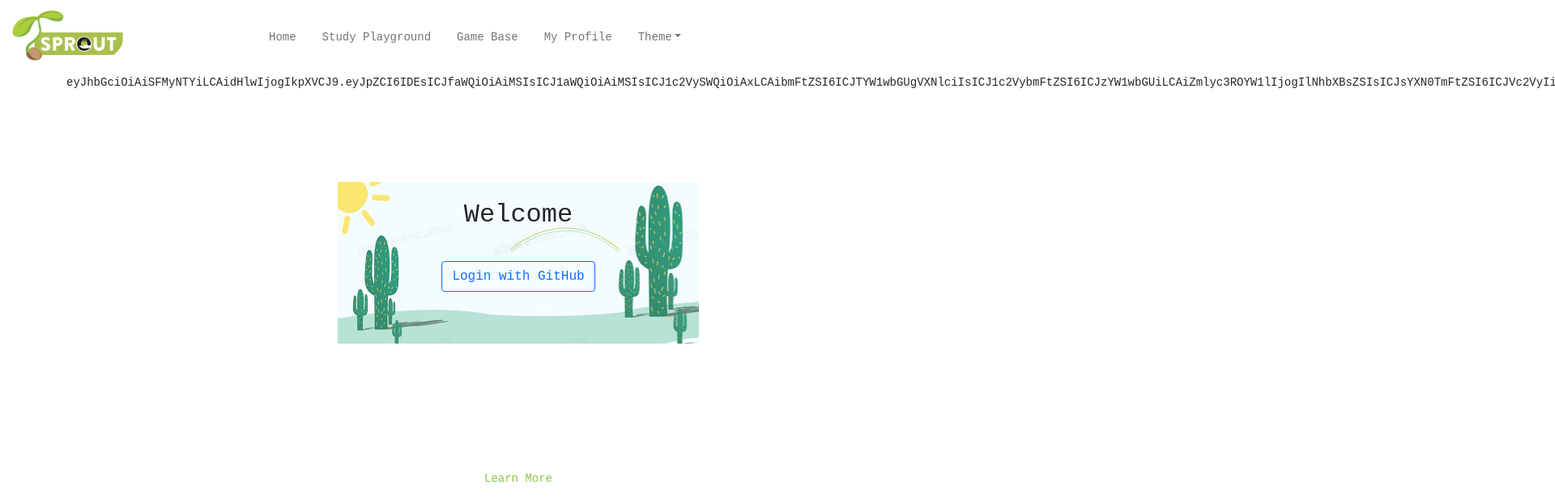
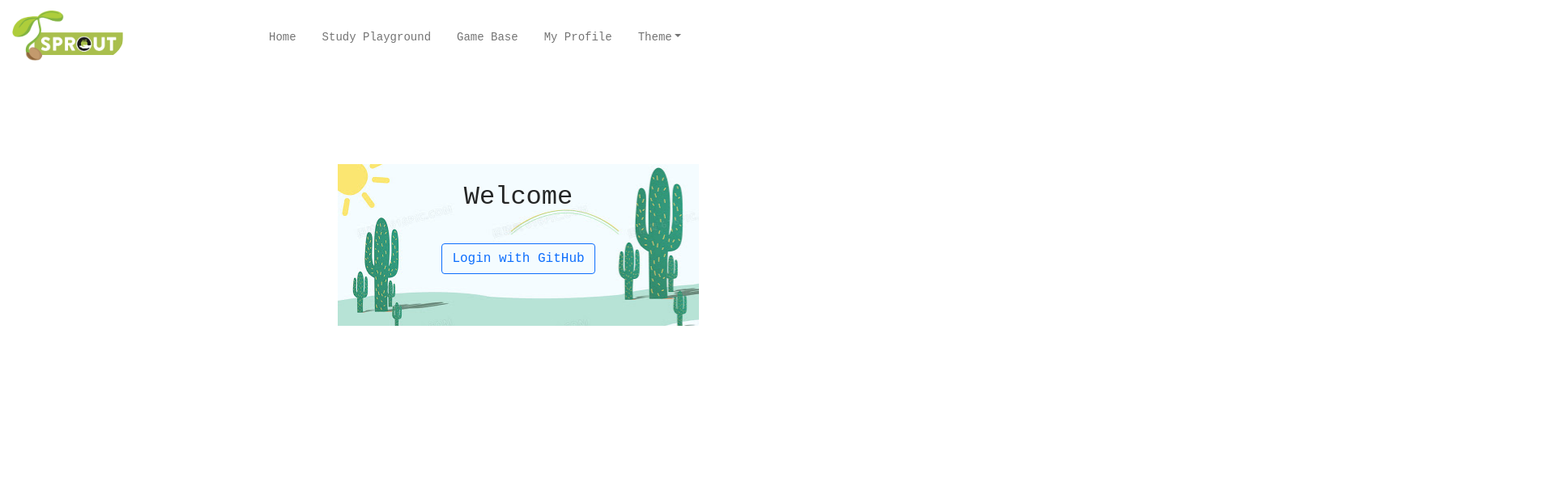
Before and after one commit to echo718/Sprouts-Frontend, a React (Create React App) app: page /GitLogin in a window 1280 px wide. Shown: the top 616 px of the page at 81% size, 1920 px wide, since content can reach past the window. Built offline with nearby package versions, Linux system fonts and the light colour scheme; sample sign-in values are in the browser's storage.

Commit message:
done everything

```diff
--- a/public/index.html
+++ b/public/index.html
@@ -14,7 +14,7 @@
       manifest.json provides metadata used when your web app is installed on a
       user's mobile device or desktop. See https://developers.google.com/web/fundamentals/web-app-manifest/
     -->
-    <link rel="manifest" href="%PUBLIC_URL%/manifest.json" />
+    <!-- <link rel="manifest" crossorigin="use-credentials" href="%PUBLIC_URL%/manifest.json" /> -->
     <link rel="stylesheet" href="https://fonts.googleapis.com/icon?family=Material+Icons"></link>
     <!--
       Notice the use of %PUBLIC_URL% in the tags above.
--- a/src/components/Login/GitLogin.tsx
+++ b/src/components/Login/GitLogin.tsx
@@ -24,10 +24,6 @@ export default function GitLogin() {
                     window.localStorage.setItem("code", githubCode)
                     : ''
             }
-            {
-                window.localStorage.getItem("Token")
-            }
-
             {/* if code exist, show kid profile, otherwise, show login button;
                 if not click logout button when closed chrome last time, will show kidprofile too*/}
             {
```
